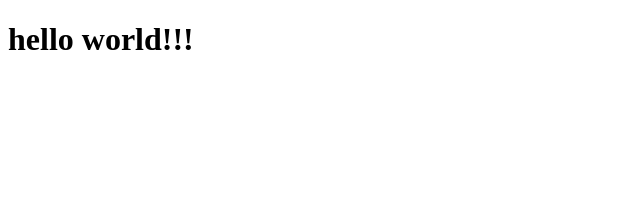
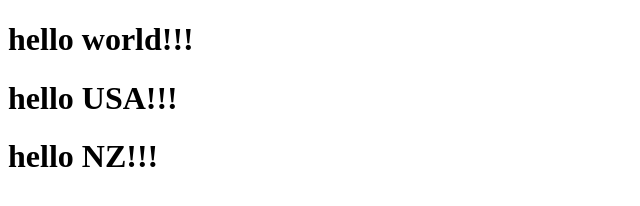
Before and after one commit to sameer-shinde/demo, a plain HTML site: page index.html in a window 1280 px wide. Shown: the whole page, without its empty margins (0-640 px from the left). Drawn offline with Linux system fonts and the light colour scheme.

Commit message:
Update index.html

```diff
--- a/index.html
+++ b/index.html
@@ -9,4 +9,6 @@
 
 </body>
 <h1>hello world!!!</h1>
+<h1>hello USA!!!</h1>
+<h1>hello NZ!!!</h1>
 </html>
```
